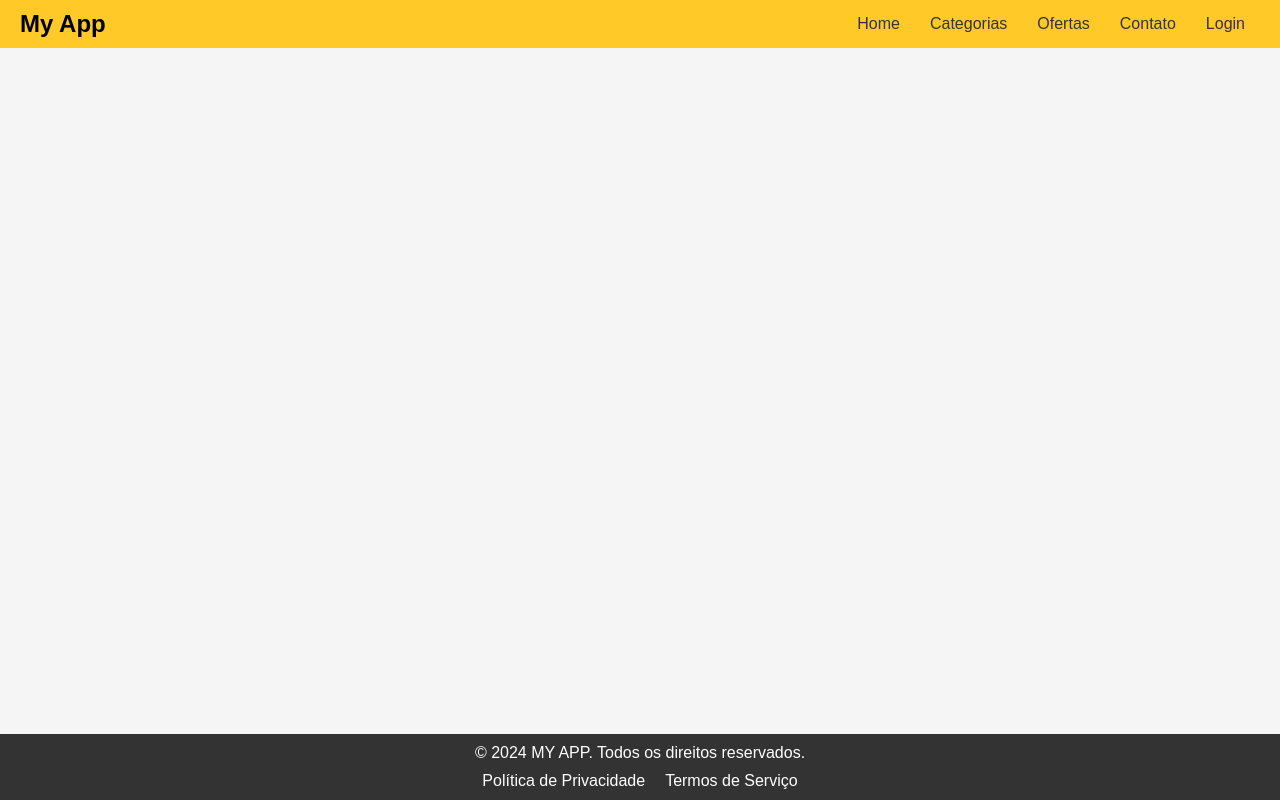
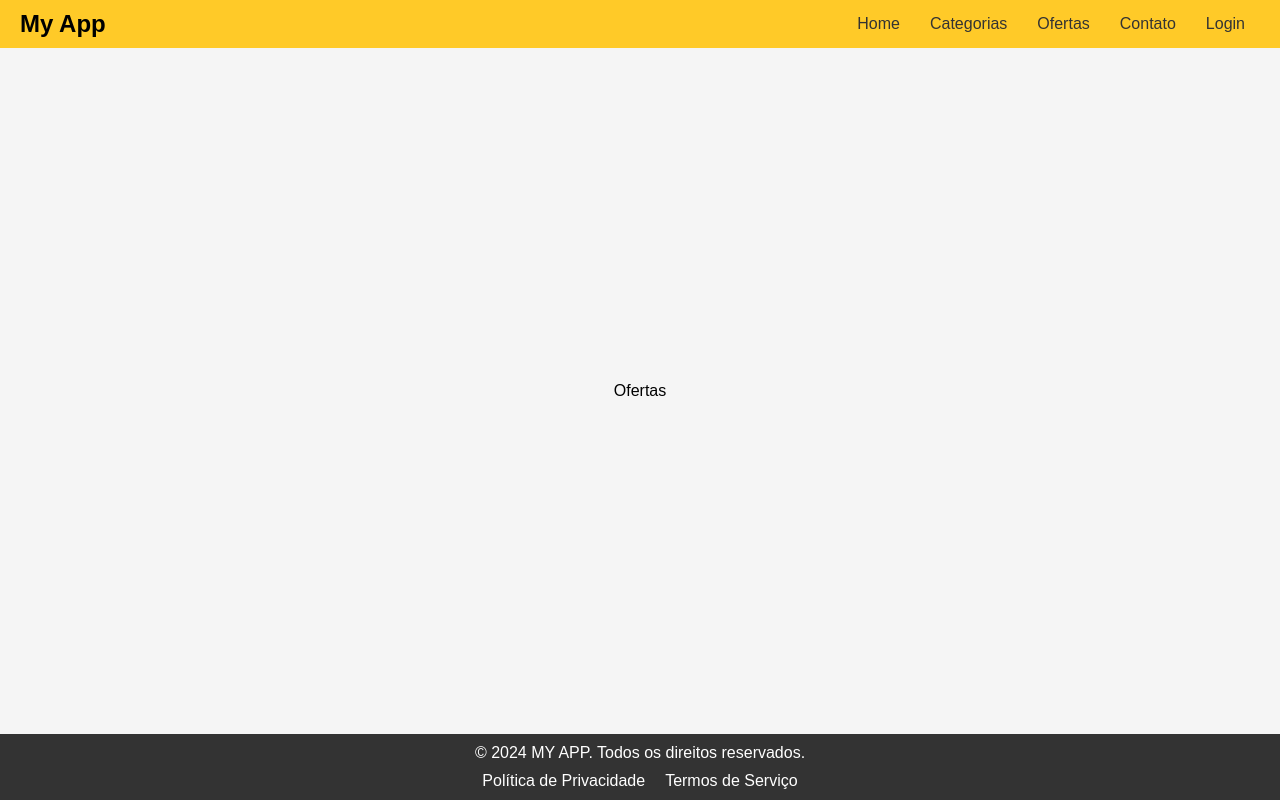
Before and after one commit to lordumungus/TG_5_Semestre_Fatec_Cruzeiro, a React (Create React App) app in the folder my-app/: page /offers in a window 1280 px wide. Built offline with nearby package versions, Linux system fonts and the light colour scheme.

Commit message:
divisão do site

```diff
--- a/my-app/src/App.js
+++ b/my-app/src/App.js
@@ -1,30 +1,15 @@
 import React, { useState } from 'react';
 import { BrowserRouter as Router, Route, Routes, Link, useNavigate } from 'react-router-dom';
 import './App.css';
+import Categories from './paginas/Categories';
+import Ofertas from './paginas/Ofertas';
+import Contato from './paginas/Contato';
+import Home from './paginas/Home';
 
-function Home({ userEmail }) {
-  return (
-    <div>
-      <h1>Bem-vindo ao Meu App!</h1>
-      {userEmail && <p>Você está logado como: {userEmail}</p>}
-    </div>
-  );
-}
 
-function Categories() {
-  return (
-    <div>
-      <h1>Categorias de Serviços</h1>
-      <ul>
-        <li>Consultoria</li>
-        <li>Design Gráfico</li>
-        <li>Desenvolvimento Web</li>
-        <li>Marketing Digital</li>
-        <li>Suporte Técnico</li>
-      </ul>
-    </div>
-  );
-}
+
+
+
 
 function Login({ onLogin }) {
   const [email, setEmail] = useState('');
@@ -96,8 +81,8 @@ function App() {
           <nav className="nav">
             <Link to="/">Home</Link>
             <Link to="/categories">Categorias</Link>
-            <Link to="#offers">Ofertas</Link>
-            <Link to="#contact">Contato</Link>
+            <Link to="/offers">Ofertas</Link>
+            <Link to="/contact">Contato</Link>
             {isAuthenticated ? (
               <>
                 <span className="user-email">{userEmail}</span>
@@ -113,6 +98,9 @@ function App() {
           <Routes>
             <Route path="/" element={<Home userEmail={userEmail} />} />
             <Route path="/categories" element={<Categories />} />
+            <Route path="/offers" element={<Ofertas />} />
+            <Route path="/contact" element={<Contato />} />
+
             <Route path="/login" element={<Login onLogin={handleLogin} />} />
           </Routes>
         </main>
--- /dev/null
+++ b/my-app/src/paginas/Categories.js
@@ -0,0 +1,16 @@
+function Categories() {
+    return (
+      <div>
+        <h1>Categorias de Serviços</h1>
+        <ul>
+          <li>Consultoria</li>
+          <li>Design Gráfico</li>
+          <li>Desenvolvimento Web</li>
+          <li>Marketing Digital</li>
+          <li>Suporte Técnico</li>
+        </ul>
+      </div>
+    );
+  }
+
+  export default Categories;
--- /dev/null
+++ b/my-app/src/paginas/Contato.js
@@ -0,0 +1,9 @@
+function Contato() {
+    return (
+      <div>
+      <p>Contato</p>
+      </div>
+    );
+  }
+
+  export default Contato;
--- /dev/null
+++ b/my-app/src/paginas/Home.js
@@ -0,0 +1,10 @@
+function Home({ userEmail }) {
+    return (
+      <div>
+        <h1>Bem-vindo ao Meu App!</h1>
+        {userEmail && <p>Você está logado como: {userEmail}</p>}
+      </div>
+    );
+  }
+
+  export default Home;
--- /dev/null
+++ b/my-app/src/paginas/Ofertas.js
@@ -0,0 +1,9 @@
+function Ofertas() {
+    return (
+      <div>
+      <p>Ofertas</p>
+      </div>
+    );
+  }
+
+  export default Ofertas;
```
